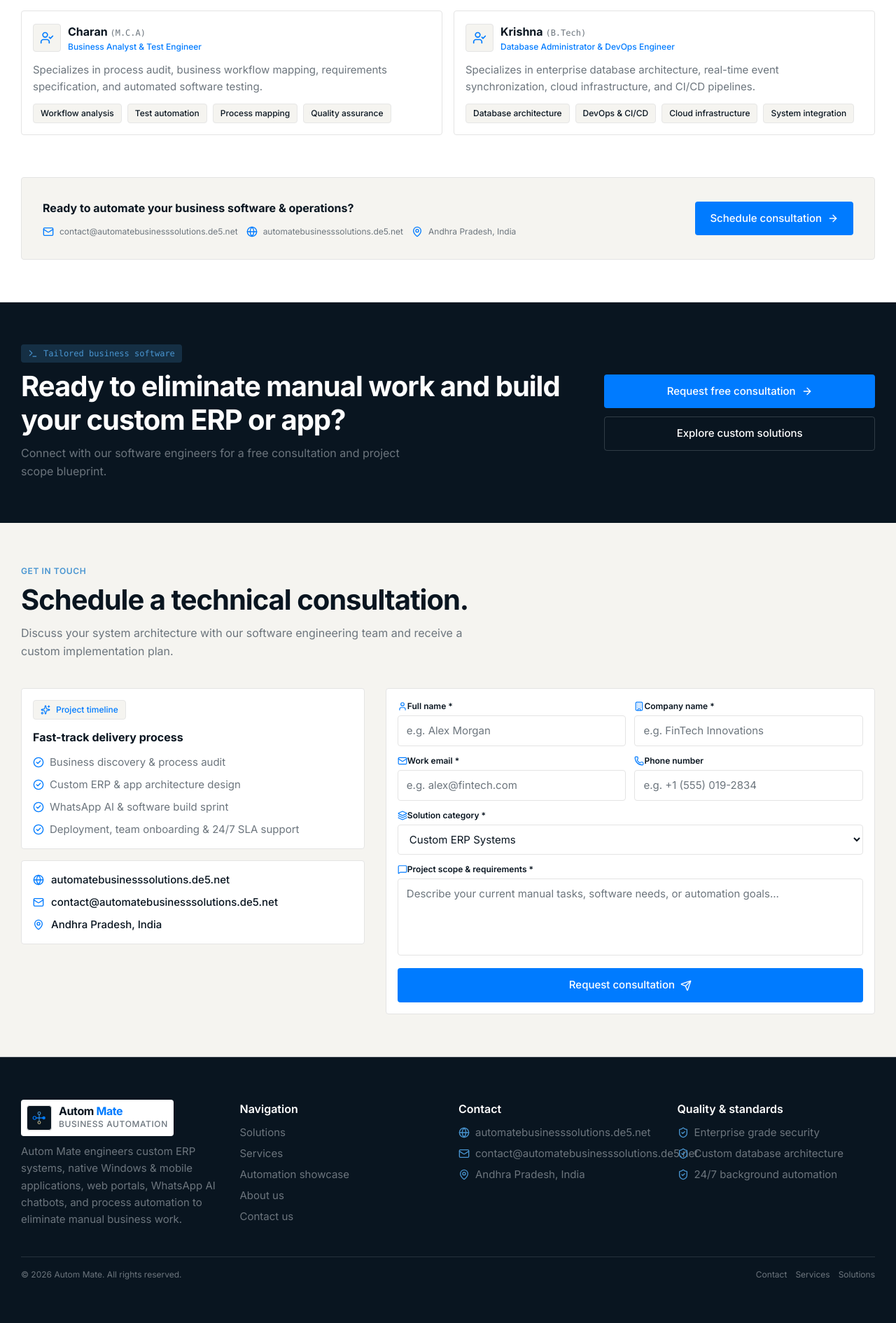
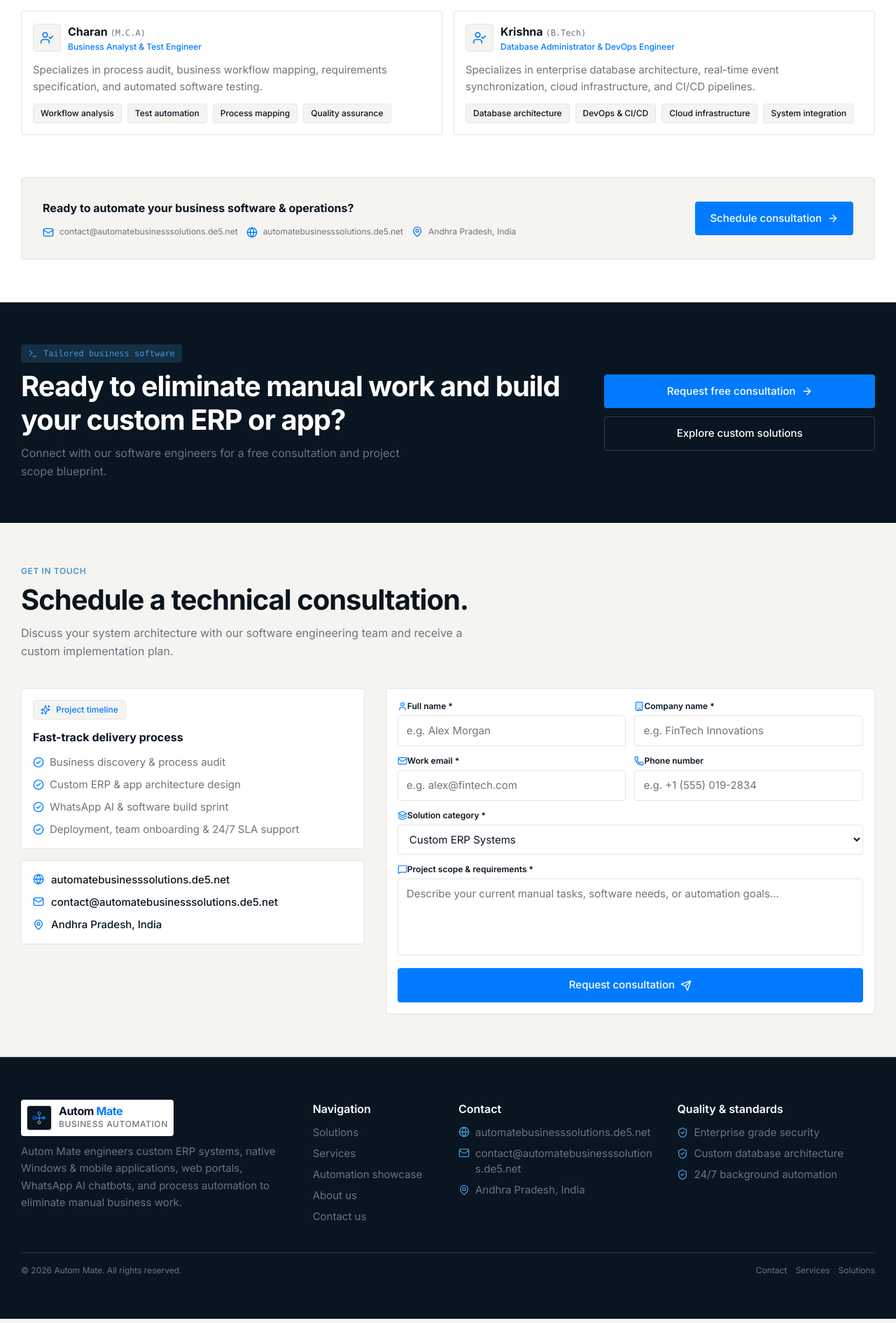
Before and after one commit to saikrishnanewdev/automatebusinesssolutions, a Next.js app: page / in a window 1280 px wide. Shown: the part 7535-9425 px from the top of the page at 70% size. Built offline with nearby package versions, Linux system fonts and the light colour scheme.

Commit message:
fix(footer): resolve email and URL text overlap with adjacent columns using flex grid ratios and break-all text wrapping

```diff
--- a/src/components/About.tsx
+++ b/src/components/About.tsx
@@ -202,17 +202,17 @@ export default function About() {
             <h3 className="text-base font-bold text-dark">
               Ready to automate your business software & operations?
             </h3>
-            <div className="flex flex-wrap gap-space-4 text-xs text-secondary pt-space-1">
-              <div className="flex items-center gap-space-2">
-                <Mail className="w-4 h-4 text-primary" />
-                <a href="mailto:contact@automatebusinesssolutions.de5.net" className="hover:underline">contact@automatebusinesssolutions.de5.net</a>
+            <div className="flex flex-wrap gap-space-4 text-xs text-secondary pt-space-1 min-w-0">
+              <div className="flex items-start gap-space-2 min-w-0">
+                <Mail className="w-4 h-4 text-primary shrink-0 mt-0.5" />
+                <a href="mailto:contact@automatebusinesssolutions.de5.net" className="hover:underline break-all">contact@automatebusinesssolutions.de5.net</a>
               </div>
-              <div className="flex items-center gap-space-2">
-                <Globe className="w-4 h-4 text-primary" />
-                <a href="https://automatebusinesssolutions.de5.net" target="_blank" rel="noopener noreferrer" className="hover:underline">automatebusinesssolutions.de5.net</a>
+              <div className="flex items-start gap-space-2 min-w-0">
+                <Globe className="w-4 h-4 text-primary shrink-0 mt-0.5" />
+                <a href="https://automatebusinesssolutions.de5.net" target="_blank" rel="noopener noreferrer" className="hover:underline break-all">automatebusinesssolutions.de5.net</a>
               </div>
-              <div className="flex items-center gap-space-2">
-                <MapPin className="w-4 h-4 text-primary" />
+              <div className="flex items-center gap-space-2 min-w-0">
+                <MapPin className="w-4 h-4 text-primary shrink-0" />
                 <span>Andhra Pradesh, India</span>
               </div>
             </div>
--- a/src/components/Contact.tsx
+++ b/src/components/Contact.tsx
@@ -147,20 +147,20 @@ export default function Contact() {
                 </div>
               </div>
 
-              <div className="card-token p-space-6 space-y-space-3 text-sm text-secondary">
-                <div className="flex items-center gap-space-3">
-                  <Globe className="w-4 h-4 text-primary shrink-0" />
-                  <a href="https://automatebusinesssolutions.de5.net" target="_blank" rel="noopener noreferrer" className="font-medium text-dark hover:underline">
+              <div className="card-token p-space-6 space-y-space-3 text-sm text-secondary min-w-0">
+                <div className="flex items-start gap-space-3 min-w-0">
+                  <Globe className="w-4 h-4 text-primary shrink-0 mt-0.5" />
+                  <a href="https://automatebusinesssolutions.de5.net" target="_blank" rel="noopener noreferrer" className="font-medium text-dark hover:underline break-all">
                     automatebusinesssolutions.de5.net
                   </a>
                 </div>
-                <div className="flex items-center gap-space-3">
-                  <Mail className="w-4 h-4 text-primary shrink-0" />
-                  <a href="mailto:contact@automatebusinesssolutions.de5.net" className="font-medium text-dark hover:underline">
+                <div className="flex items-start gap-space-3 min-w-0">
+                  <Mail className="w-4 h-4 text-primary shrink-0 mt-0.5" />
+                  <a href="mailto:contact@automatebusinesssolutions.de5.net" className="font-medium text-dark hover:underline break-all">
                     contact@automatebusinesssolutions.de5.net
                   </a>
                 </div>
-                <div className="flex items-center gap-space-3">
+                <div className="flex items-center gap-space-3 min-w-0">
                   <MapPin className="w-4 h-4 text-primary shrink-0" />
                   <span className="font-medium text-dark">Andhra Pradesh, India</span>
                 </div>
--- a/src/components/Footer.tsx
+++ b/src/components/Footer.tsx
@@ -16,10 +16,10 @@ export default function Footer() {
   return (
     <footer className="bg-dark text-bg-white border-t border-secondary/30">
       <div className="max-w-7xl mx-auto px-space-6 sm:px-space-8 py-space-12 relative z-10">
-        <div className="grid gap-space-8 sm:grid-cols-2 lg:grid-cols-4 text-left">
+        <div className="grid gap-space-8 sm:grid-cols-2 lg:grid-cols-12 text-left">
 
           {/* Logo & Tagline */}
-          <div className="space-y-space-3">
+          <div className="lg:col-span-4 space-y-space-3">
             <div className="bg-bg-white p-space-2 rounded-sm inline-block">
               <Logo size="md" />
             </div>
@@ -29,7 +29,7 @@ export default function Footer() {
           </div>
 
           {/* Navigation Links */}
-          <div className="space-y-space-3">
+          <div className="lg:col-span-2 space-y-space-3">
             <h3 className="font-semibold text-bg-white text-base">Navigation</h3>
             <nav className="flex flex-col space-y-space-2">
               {links.map((link) => (
@@ -45,18 +45,22 @@ export default function Footer() {
           </div>
 
           {/* Contact Info */}
-          <div className="space-y-space-3">
+          <div className="lg:col-span-3 space-y-space-3 min-w-0">
             <h3 className="font-semibold text-bg-white text-base">Contact</h3>
             <div className="space-y-space-2 text-sm text-secondary">
-              <div className="flex items-center gap-space-2">
-                <Globe className="w-4 h-4 text-accent shrink-0" />
-                <a href="https://automatebusinesssolutions.de5.net" target="_blank" rel="noopener noreferrer" className="hover:text-primary transition-colors">automatebusinesssolutions.de5.net</a>
+              <div className="flex items-start gap-space-2 min-w-0">
+                <Globe className="w-4 h-4 text-accent shrink-0 mt-0.5" />
+                <a href="https://automatebusinesssolutions.de5.net" target="_blank" rel="noopener noreferrer" className="hover:text-primary transition-colors break-all">
+                  automatebusinesssolutions.de5.net
+                </a>
               </div>
-              <div className="flex items-center gap-space-2">
-                <Mail className="w-4 h-4 text-accent shrink-0" />
-                <a href="mailto:contact@automatebusinesssolutions.de5.net" className="hover:text-primary transition-colors">contact@automatebusinesssolutions.de5.net</a>
+              <div className="flex items-start gap-space-2 min-w-0">
+                <Mail className="w-4 h-4 text-accent shrink-0 mt-0.5" />
+                <a href="mailto:contact@automatebusinesssolutions.de5.net" className="hover:text-primary transition-colors break-all">
+                  contact@automatebusinesssolutions.de5.net
+                </a>
               </div>
-              <div className="flex items-center gap-space-2">
+              <div className="flex items-center gap-space-2 min-w-0">
                 <MapPin className="w-4 h-4 text-accent shrink-0" />
                 <span>Andhra Pradesh, India</span>
               </div>
@@ -64,7 +68,7 @@ export default function Footer() {
           </div>
 
           {/* Certifications & Quality */}
-          <div className="space-y-space-3">
+          <div className="lg:col-span-3 space-y-space-3">
             <h3 className="font-semibold text-bg-white text-base">Quality & standards</h3>
             <div className="space-y-space-2 text-sm text-secondary">
               <div className="flex items-center gap-space-2">
```
